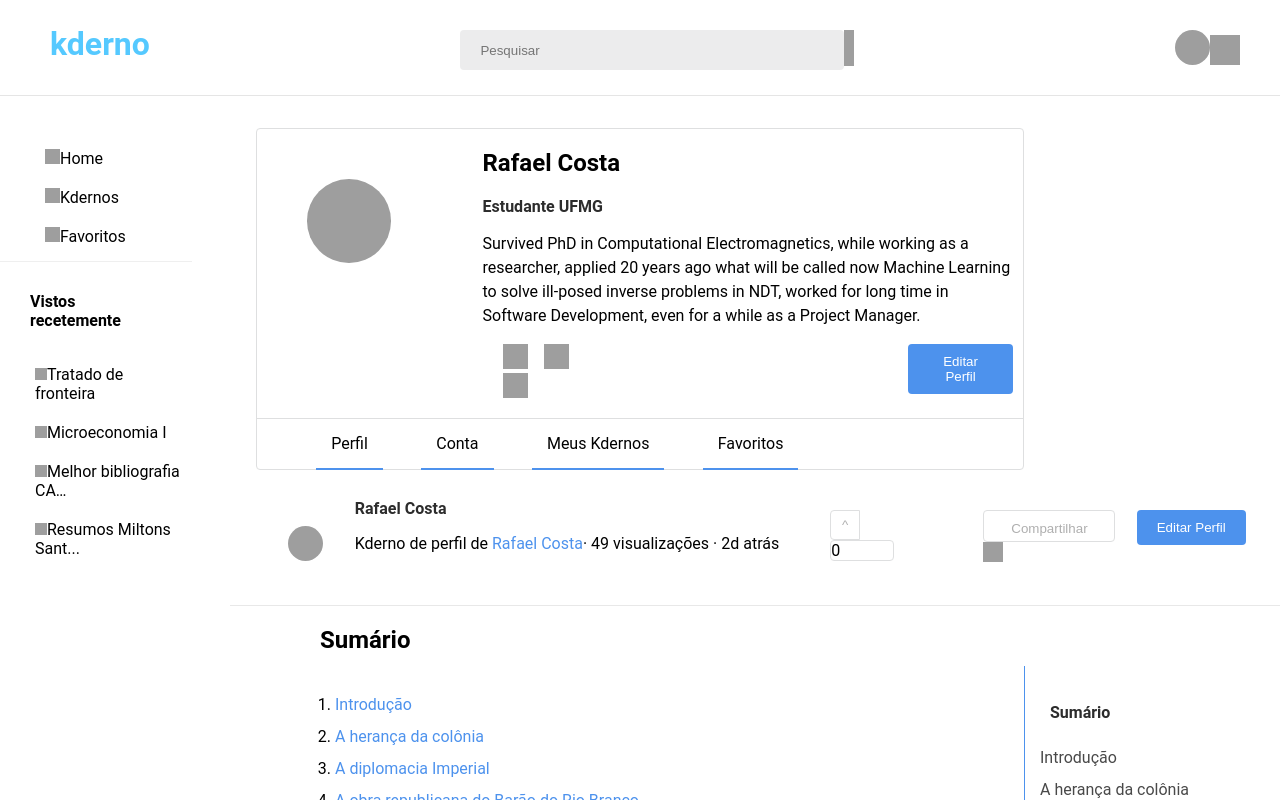
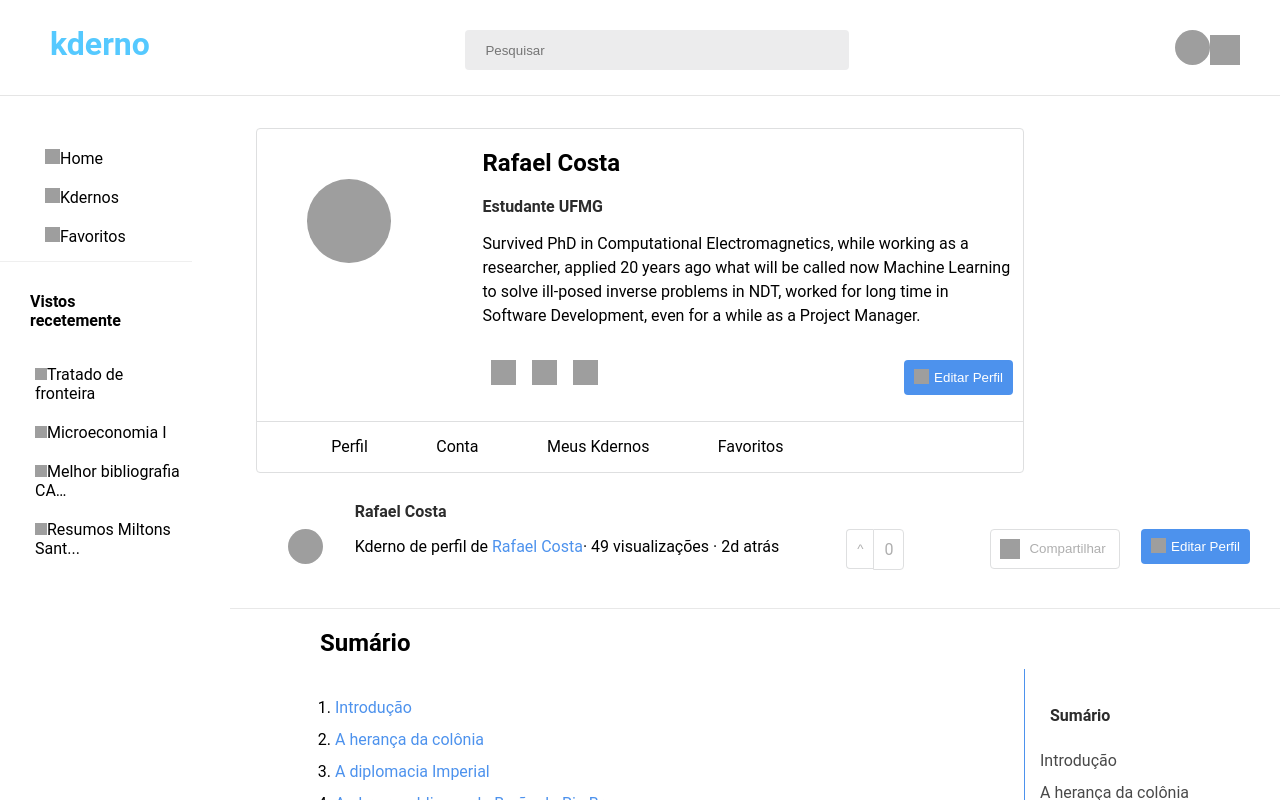
Before and after one commit to MatthGuitar/Clipping, a Next.js app: page / in a window 1280 px wide. Shown: the top 800 px of the page. Built offline with nearby package versions, Linux system fonts and the light colour scheme; grey boxes are pictures that could not be loaded; a web font is replaced by a local one.

Commit message:
Desktop styles update

```diff
--- a/components/Counter.js
+++ b/components/Counter.js
@@ -1,12 +1,9 @@
-
-
 const Counter = () => {
   let clicks = 0
   function handleClick() {
     clicks += 1
     document.querySelector('#click').innerHTML = clicks
   }
-
   return (
     <>
       <button type='button' onClick={handleClick}>^</button>
--- a/components/Editbtn.js
+++ b/components/Editbtn.js
@@ -1,10 +1,18 @@
+import Image from 'next/image'
 import BtnStyle from '../styles/Btn.module.scss'
 
 const Editbtn = () => {
   return (
-      <div>
-        <button class={BtnStyle.btn}>Editar Perfil</button>
+    <div class={BtnStyle.edit_wrapper}>
+      <button class={BtnStyle.btn}>Editar Perfil</button>
+      <div class={BtnStyle.btn_img}>
+        <Image
+          src='/../public/pencil.svg'
+          width={15}
+          height={15}
+        />
       </div>
+    </div>
   )
 }
 
--- a/components/Search.js
+++ b/components/Search.js
@@ -5,13 +5,13 @@ const Search = () => {
   return (
     <div class={SearchStyles.searchbar}>
       <input type='text' placeholder='Pesquisar' class={SearchStyles.pesquisa}/>
-    <Image
+    {/* <Image
       src='/../public/search.svg'
       alt='Icone pesquisa'
       width={10}
       height={10}
       class={SearchStyles.lupa}
-      />
+      />  */}
     </div>
   )
 }
--- a/components/Share.js
+++ b/components/Share.js
@@ -7,11 +7,13 @@ const Share = () => {
       <button>
         Compartilhar
       </button>
-      <Image
-        src='/../public/people.svg'
-        width={20}
-        height={20}
-      />
+      <div className={ShareStyle.share_img}>
+        <Image
+          src='/../public/people.svg'
+          width={20}
+          height={20}
+        />
+      </div>
     </div>
   )
 }
--- a/components/Subcard.js
+++ b/components/Subcard.js
@@ -21,7 +21,7 @@ const Subcard = () => {
           <Counter />
         </div>
           <Share />
-          <Editbtn />
+          <Editbtn class={SubcardStyle.subcard_edit}/>
       </div>
     </div>
   )
--- a/styles/Btn.module.scss
+++ b/styles/Btn.module.scss
@@ -1,5 +1,9 @@
+.edit_wrapper{
+  position: relative;
+}
 .btn{
-  padding: 10px 20px;
+  padding: 10px 10px 10px 30px;
+  margin-top: 2vh;
   background: #4d92ed;
   border-style: none;
   border-radius: 4px;
@@ -9,3 +13,9 @@
 .btn:hover{
   background: #1e5399;
 }
+.btn_img{
+  position: absolute;
+  top: 25px;
+  left: 10px;
+  fill: #fff;
+}
--- a/styles/CardStyles.module.scss
+++ b/styles/CardStyles.module.scss
@@ -30,11 +30,17 @@
     margin: 0 1.5vw -5vw 1.5vw;
     padding: 15px;
     font-size: 1em;
+    :hover{
+      border-bottom: none;
+    }
+  }
+  :hover{
     border-bottom: 2px #4d92ed solid;
   }
 }
 .card_btns{
   display: flex;
+  justify-content: space-between;
 }
 
 .active{
--- a/styles/Circle.module.scss
+++ b/styles/Circle.module.scss
@@ -1,6 +1,6 @@
 .circle{
   display: inline-block;
-  margin: 0 23vw 0 1vw;
+  margin: 2vh 0;
   padding: 0;
   li{
     display: inline-block;
--- a/styles/Nav.module.scss
+++ b/styles/Nav.module.scss
@@ -1,10 +1,14 @@
 
 .nav_list{
   border-bottom: 1px solid #efefef;
+  :hover{
+    color: #4d92ed;
+  }
 }
 .nav_list li{
   padding: 5px;
   margin: 10px 0;
+
 }
 .nav_list div{
   margin-right: 20px;
--- a/styles/Share.module.scss
+++ b/styles/Share.module.scss
@@ -1,11 +1,22 @@
 .share{
+  position: relative;
+  margin: 2vh;
   button {
-    padding: 10px;
     background: #fff;
     color: #afafaf;
-    width: 132px;
-    height: 32px;
+    width: 130px;
+    height: 40px;
     border: 1px solid #dedfe0;
     border-radius: 4px;
+    padding: 10px 5px 10px 30px;
+  }
+  :hover{
+    color: #7e7d7d;
+    border: 1px solid #7e7d7d;
   }
 }
+.share_img{
+  position: absolute;
+  top: 10px;
+  left: 10px;
+}
--- a/styles/Subcard.module.scss
+++ b/styles/Subcard.module.scss
@@ -3,40 +3,49 @@
   grid-template-columns: 1fr 3fr 3fr;
   height: 15vh;
   margin-left: 18vw;
-  grid-auto-rows: minmax(15vh, auto);
+  grid-auto-rows: minmax(10vh, auto);
   box-shadow: inset 0px -1px 0px 0px rgb(232, 232, 232);
 }
 .subcard_img{
   margin: auto;
-
 }
-
 .subcard_text{
   margin-left: -2vw;
 }
+.subcard_counter{
+  margin: 2vh;
+  display: flex;
+  width: 30px;
+  height: 40px;
+  button{
 
-.subcard_counter{
-  width: 5vw;
-  button{
-    padding: 5px;
     background: #fff;
     color: #afafaf;
-    width: 30px;
-    height: 30px;
+    padding: 10px;
     border: 1px solid #dedfe0;
+    border-right: none;
     border-radius: 4px 0 0 4px;
   }
   p{
-    margin: 0 auto;
+    margin: auto;
     border: 1px solid #dedfe0;
-    border-radius: 4px;
+    border-radius: 0 4px 4px 0;
+    width: 40px;
+    padding: 10px;
+    color:#afafaf;
+    justify-content: center;
+  }
+  :hover{
+      color: #616060;
   }
 }
 .subcard_btns{
   display: grid;
   grid-template-columns: repeat(3, 1fr);
-  grid-gap: 10px;
+  grid-gap: 5px;
+  grid-auto-rows: auto;
   margin: 3vh 0;
+
 }
 
 .subcard_name{
--- a/styles/Visits.module.scss
+++ b/styles/Visits.module.scss
@@ -12,5 +12,10 @@
       margin: 10px;
     }
   }
+  a{
+    :hover{
+      color: #4d92ed;
+    }
+  }
 
 }
```
Also changed, not shown: public/pencil.svg.
